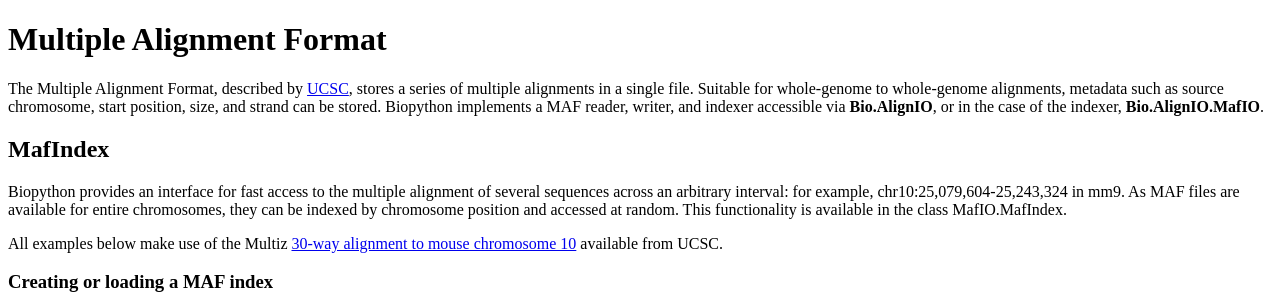
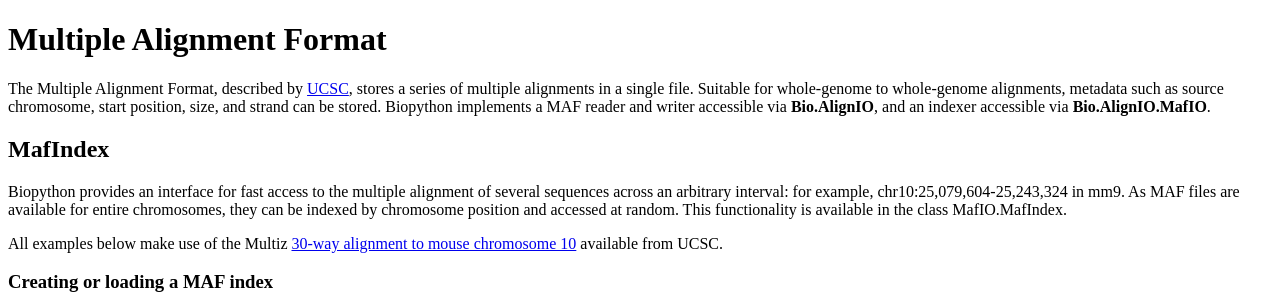
Before and after one commit to biopython/biopython.github.io, a Jekyll site: the page built from wiki/Multiple_Alignment_Format.md, in a window 1280 px wide. Shown: the top 294 px of the page. Built offline with Jekyll 4.4.1, drawn with Linux system fonts in a browser that asks for light colours.

Commit message:
Change to wiki page

```diff
--- a/wiki/Multiple_Alignment_Format.md
+++ b/wiki/Multiple_Alignment_Format.md
@@ -11,8 +11,8 @@ The Multiple Alignment Format, described by
 series of multiple alignments in a single file. Suitable for
 whole-genome to whole-genome alignments, metadata such as source
 chromosome, start position, size, and strand can be stored. Biopython
-implements a MAF reader, writer, and indexer accessible via
-**Bio.AlignIO**, or in the case of the indexer, **Bio.AlignIO.MafIO**.
+implements a MAF reader and writer accessible via **Bio.AlignIO**, and
+an indexer accessible via **Bio.AlignIO.MafIO**.
 
 MafIndex
 --------
```
Also changed, not shown: 1 other file.
